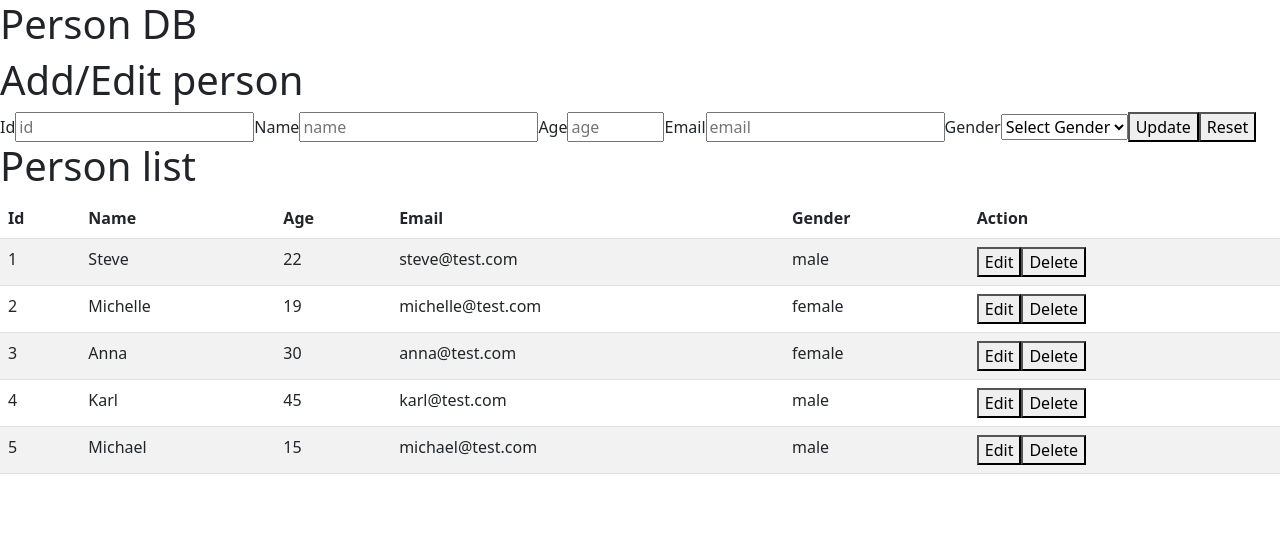
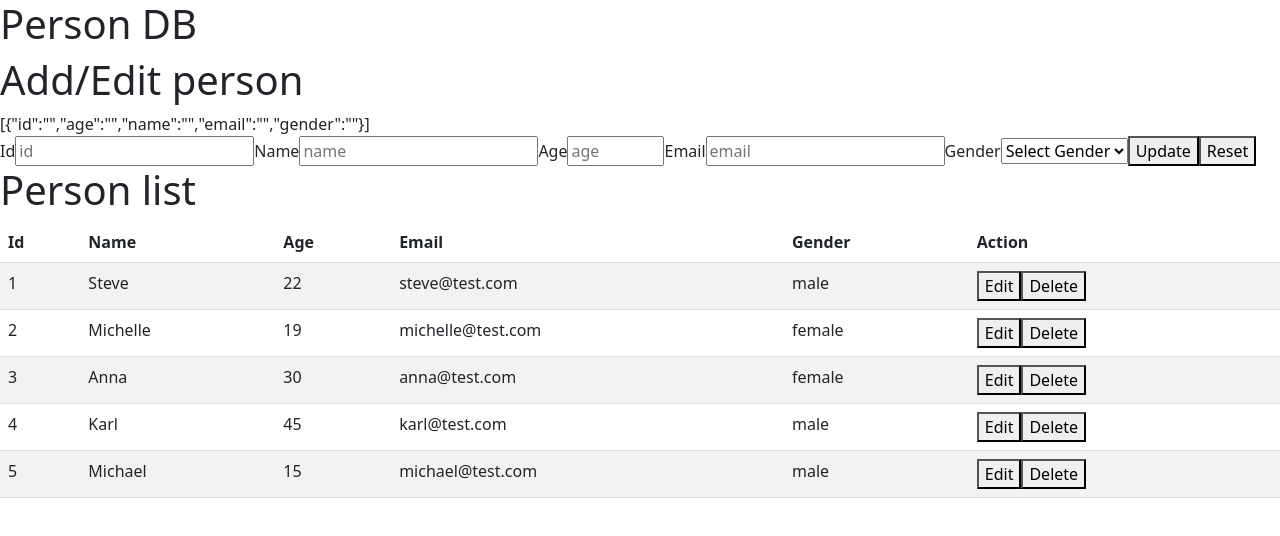
Before and after one commit to TobiasTonndorff/api-excercise-jsx, a React (Vite) app: page / in a window 1280 px wide. Shown: the top 536 px of the page. Built offline with nearby package versions, Linux system fonts and the light colour scheme; data requests are answered from the project's data file.

Commit message:
update implemented

```diff
--- a/src/App.jsx
+++ b/src/App.jsx
@@ -17,8 +17,6 @@ function App() {
   function editPerson(person) {
 
     setPersonToEdit(person)
-
-
 
   }
 
@@ -52,7 +50,7 @@ function App() {
   return (
     <div>
       <h1>Person DB</h1>
-      <PersonForm blankPerson={blankPerson}  />
+      <PersonForm blankPerson={blankPerson} personToEdit={personToEdit}  />
 
 
       <PersonList persons={persons}
--- a/src/components/PersonForm.jsx
+++ b/src/components/PersonForm.jsx
@@ -1,12 +1,33 @@
-import { useState } from "react";
+import { useState, useEffect } from "react";
 
-function PersonForm({ blankPerson }) {
-  const [person, setPerson] = useState({});
+function PersonForm({ blankPerson, personToEdit }) {
+  const [person, setPerson] = useState({...personToEdit});
+
+  useEffect(() => {
+    setPerson(personToEdit)
+  }, [personToEdit]);
+
+  function handleChange(event)
+  {
+    const value = event.target.value
+    const name = event.target.id
+    setPerson({...person, [name]: value})
+  }
+
+  function handleSubmit(event)
+  {
+    event.preventDefault();
+    alert("submit", person)
+    // kald callback funktion fra App.jsx som enten indsætter ny person (hvis id er tomt) eller opdaterer (hvis id != "")
+
+
+  }
 
   return (
     <div>
       <h1>Add/Edit person</h1>
-      <form>
+      {JSON.stringify(person)}
+      <form onSubmit={handleSubmit}>
         <label htmlFor="id">Id</label>
         <input
           id="id"
@@ -16,7 +37,7 @@ function PersonForm({ blankPerson }) {
           value={person.id}
         />
         <label htmlFor="name">Name</label>
-        <input id="name" type="text" placeholder="name" value={person.name} />
+        <input id="name" type="text" placeholder="name" value={person.name} onChange={handleChange} />
         <label htmlFor="age">Age</label>
         <input
           id="age"
@@ -25,6 +46,7 @@ function PersonForm({ blankPerson }) {
           max="120"
           placeholder="age"
           value={person.age}
+          onChange={handleChange}
         />
         <label htmlFor="email">Email</label>
         <input
@@ -32,9 +54,10 @@ function PersonForm({ blankPerson }) {
           type="email"
           placeholder="email"
           value={person.email}
+          onChange={handleChange}
         />
         <label htmlFor="gender">Gender</label>
-        <select id="gender" value={person.gender}>
+        <select id="gender" value={person.gender} onChange={handleChange}>
           <option defaultChecked>Select Gender</option>
           <option value="male">Male</option>
           <option value="female">Female</option>
--- a/src/components/PersonList.jsx
+++ b/src/components/PersonList.jsx
@@ -23,7 +23,7 @@ function PersonList({ persons, deletePersonById, editPerson }) {
               <td>{person.email}</td>
               <td>{person.gender}</td>
               <td>
-                <button onClick={() => editPerson}>Edit</button>
+                <button onClick={() => editPerson(person)}>Edit</button>
                 <button onClick={() => deletePersonById(person.id)}>
                   Delete
                 </button>
```
